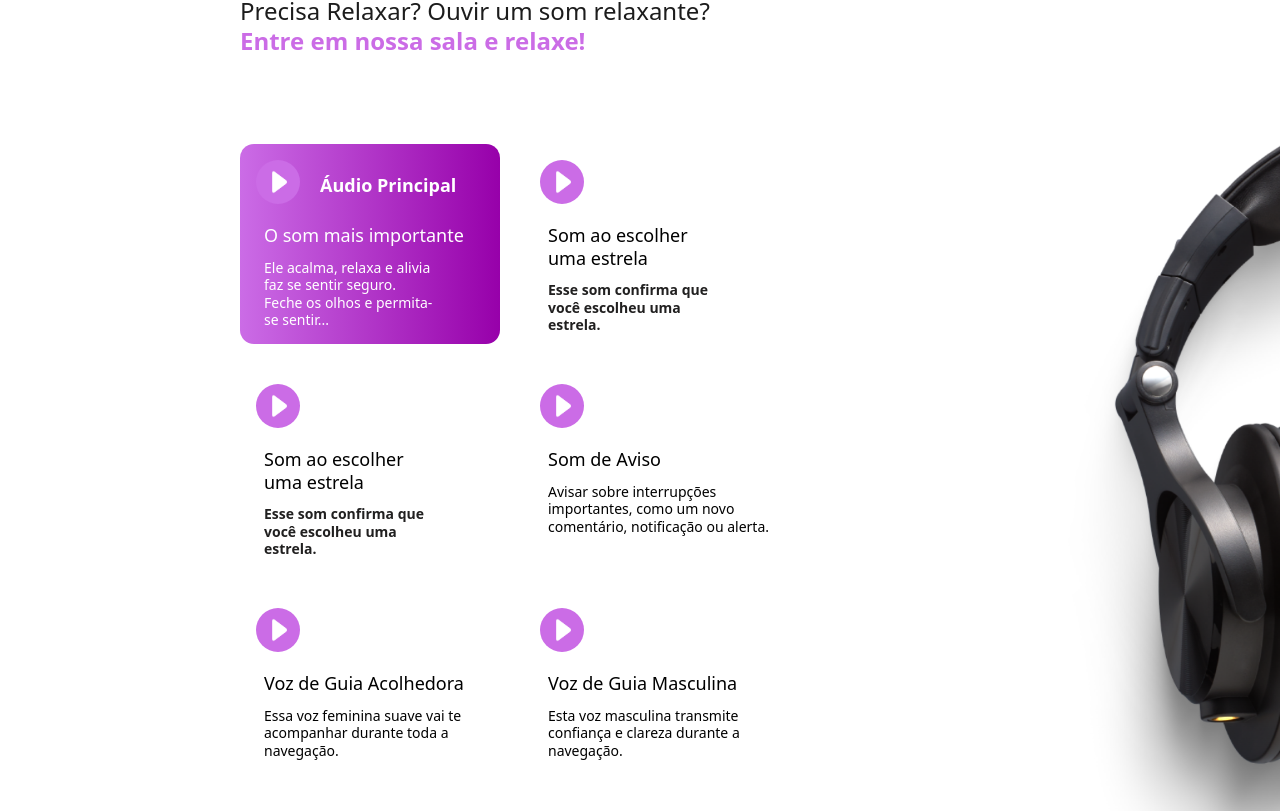
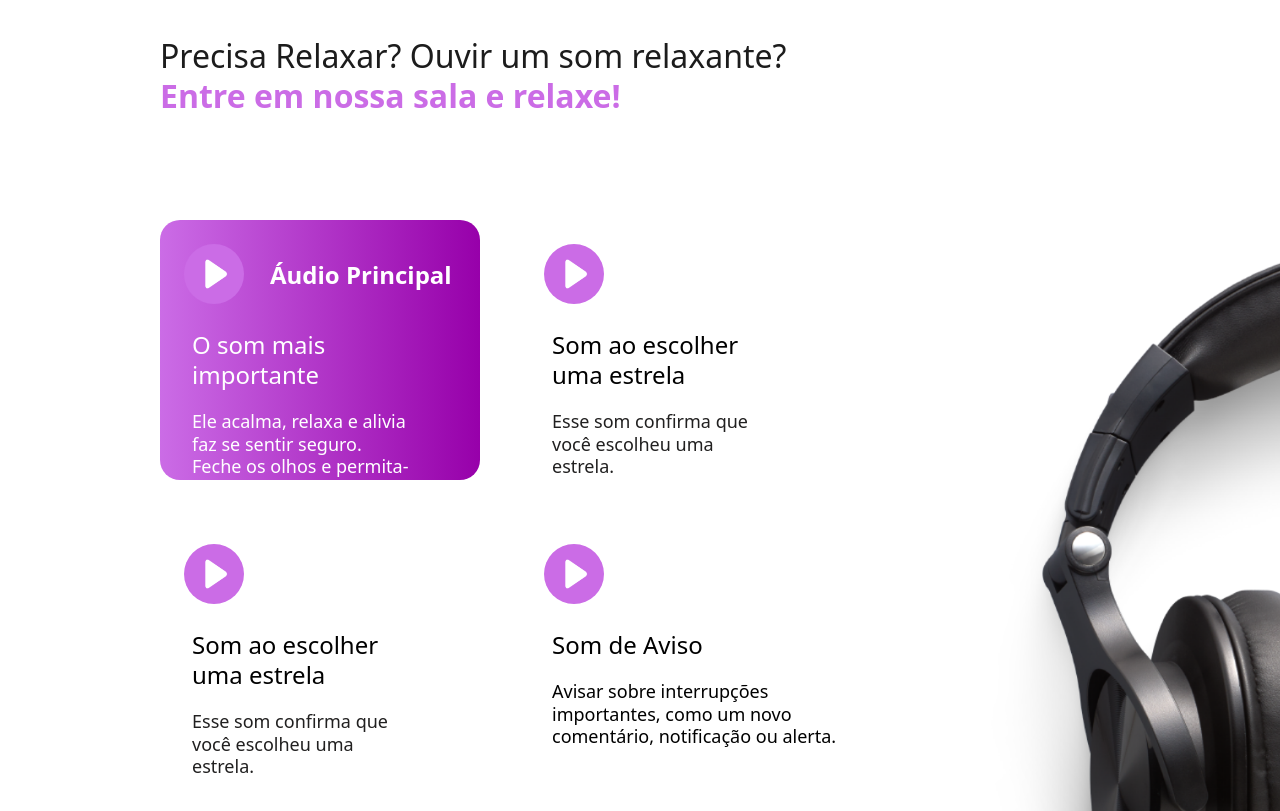
Before and after one commit to BrailleWay/frontend-nextjs-brailleway, a Next.js app: page /homepage in a window 1280 px wide. Shown: the part 3149-3960 px from the top of the page. Built offline with nearby package versions, Linux system fonts and the light colour scheme.

Commit message:
fontes atualizadas

```diff
--- a/app/ui/home/Section6.js
+++ b/app/ui/home/Section6.js
@@ -4,132 +4,126 @@ import AudioButton from "../../ui/components/AudioButton";
 
 export const Section6 = () => {
     return (
-        <div className="relative w-[1100px] h-[950px] bg-white left-[200px] top-[-40px]">
+        <div className="relative w-[1300px] h-[1150px] bg-white left-[100px] top-[-20px]">
             {/* TÍTULO NO TOPO */}
-            <div className="absolute top-[100px] left-[40px] font-medium text-[#1c1c1c] text-[24px] leading-tight z-100">
+            <div className="absolute top-[120px] left-[60px] font-medium text-[#1c1c1c] text-[32px] leading-tight z-100">
                 Precisa Relaxar? Ouvir um som relaxante? <br />
                 <span className="text-[#cb6ce6] font-semibold"> Entre em nossa sala e relaxe!</span>
             </div>
             {/* CONTEÚDO PRINCIPAL */}
-            <div className="absolute w-[950px] h-[800px] top-48 left-[40px]">
-                <div className="absolute w-[930px] h-[800px] top-0 left-0">
-                    <div className="flex flex-wrap w-[750px] items-start gap-6 absolute top-14 left-0">
+            <div className="absolute w-[1150px] h-[1000px] top-56 left-[60px]">
+                <div className="absolute w-[1130px] h-[1000px] top-0 left-0">
+                    <div className="flex flex-wrap w-[950px] items-start gap-10 absolute top-20 left-0">
                         {/* Bloco 1 */}
-                        <div className="relative w-[260px] h-[200px] rounded-[14px] overflow-hidden bg-gradient-roxo">
-                            <div className="inline-flex flex-col items-start gap-3 absolute top-[80px] left-6">
-                                <div className="relative w-[200px] font-medium text-[#fff] text-lg leading-tight">
+                        <div className="relative w-[320px] h-[260px] rounded-[20px] overflow-hidden bg-gradient-roxo">
+                            <div className="inline-flex flex-col items-start gap-5 absolute top-[110px] left-8">
+                                <div className="relative w-[250px] font-medium text-[#fff] text-2xl leading-tight">
                                     O som mais importante
                                 </div>
-                                <p className="relative w-[180px] font-normal text-[#fff] text-sm leading-tight">
+                                <p className="relative w-[220px] font-light text-[#fff] text-lg leading-tight">
                                     Ele acalma, relaxa e alivia faz se sentir seguro.<br />
                                     Feche os olhos e permita-se sentir...<br />
 
                                 </p>
                             </div>
-                            <div className="absolute w-[150px] top-[30px] left-[80px] font-semibold text-[#fff] text-lg leading-tight">
+                            <div className="absolute w-[200px] top-[40px] left-[110px] font-semibold text-[#fff] text-2xl leading-tight">
                                 Áudio Principal
                             </div>
                             <AudioButton
                                 src="/audios/Black Green Modern Playful Abstract Marketing Proposal Presentation (3) (audio-extractor.net).mp3"
-                                buttonClassName="w-[44px] h-[44px] top-4 left-4"
-                                imgClassName="w-[22px] h-6"
+                                buttonClassName="w-[60px] h-[60px] top-6 left-6"
+                                imgClassName="w-[32px] h-8"
                             />
                         </div>
                         {/* Bloco 2 */}
-                        <div className="relative w-[260px] h-[200px] bg-light-gray-2 rounded-[14px] overflow-hidden">
-                            <div className="inline-flex flex-col items-start gap-3 absolute top-[80px] left-6 ">
-
-                                <p className="relative w-[180px] font-medium text-primary text-lg leading-tight">
+                        <div className="relative w-[320px] h-[260px] bg-light-gray-2 rounded-[20px] overflow-hidden">
+                            <div className="inline-flex flex-col items-start gap-5 absolute top-[110px] left-8">
+                                <p className="relative w-[220px] font-medium text-primary text-2xl leading-tight">
                                     Som ao escolher uma estrela
                                 </p>
-                                <p className="relative w-[180px] font-semibold text-[#212020] text-sm leading-tight">
+                                <p className="relative w-[220px] font-light text-[#212020] text-lg leading-tight">
                                     Esse som confirma que você escolheu uma estrela.
                                 </p>
                             </div>
                             <AudioButton
                                 src="/audios/Black Green Modern Playful Abstract Marketing Proposal Presentation (3) (audio-extractor.net).mp3"
-                                buttonClassName="w-[44px] h-[44px] top-4 left-4"
-                                imgClassName="w-[22px] h-6"
+                                buttonClassName="w-[60px] h-[60px] top-6 left-6"
+                                imgClassName="w-[32px] h-8"
                             />
                         </div>
-
                         {/* Bloco 3 */}
-                        <div className="relative w-[260px] h-[200px] bg-light-gray-2 rounded-[14px] overflow-hidden">
-                            <div className="inline-flex flex-col items-start gap-3 absolute top-[80px] left-6 ">
-
-                                <p className="relative w-[180px] font-medium text-primary text-lg leading-tight">
+                        <div className="relative w-[320px] h-[260px] bg-light-gray-2 rounded-[20px] overflow-hidden">
+                            <div className="inline-flex flex-col items-start gap-5 absolute top-[110px] left-8">
+                                <p className="relative w-[220px] font-normal text-primary text-2xl leading-tight">
                                     Som ao escolher uma estrela
                                 </p>
-                                <p className="relative w-[180px] font-semibold text-[#212020] text-sm leading-tight">
+                                <p className="relative w-[220px] font-light text-[#212020] text-lg leading-tight">
                                     Esse som confirma que você escolheu uma estrela.
                                 </p>
                             </div>
                             <AudioButton
                                 src="/audios/Black Green Modern Playful Abstract Marketing Proposal Presentation (3) (audio-extractor.net).mp3"
-                                buttonClassName="w-[44px] h-[44px] top-4 left-4"
-                                imgClassName="w-[22px] h-6"
+                                buttonClassName="w-[60px] h-[60px] top-6 left-6"
+                                imgClassName="w-[32px] h-8"
                             />
                         </div>
-
                         {/* Bloco 4 */}
-                        <div className="relative w-[260px] h-[200px] bg-light-gray-2 rounded-[14px] overflow-hidden">
-                            <div className="inline-flex flex-col items-start gap-3 absolute top-[80px] left-6">
-                                <div className="font-medium text-primary text-lg leading-tight">
+                        <div className="relative w-[320px] h-[260px] bg-light-gray-2 rounded-[20px] overflow-hidden">
+                            <div className="inline-flex flex-col items-start gap-5 absolute top-[110px] left-8">
+                                <div className="font-medium text-primary text-2xl leading-tight">
                                     Som de Aviso
                                 </div>
-                                <p className="font-normal text-text text-sm leading-tight">
+                                <p className="font-light text-text text-lg leading-tight">
                                     Avisar sobre interrupções importantes, como um novo comentário, notificação ou alerta.
                                 </p>
                             </div>
                             <AudioButton
                                 src="/audios/Black Green Modern Playful Abstract Marketing Proposal Presentation (3) (audio-extractor.net).mp3"
-                                buttonClassName="w-[44px] h-[44px] top-4 left-4"
-                                imgClassName="w-[22px] h-6"
+                                buttonClassName="w-[60px] h-[60px] top-6 left-6"
+                                imgClassName="w-[32px] h-8"
                             />
                         </div>
                         {/* Bloco 5 */}
-                        <div className="relative w-[260px] h-[200px] bg-light-gray-2 rounded-[14px] overflow-hidden">
-                            <div className="inline-flex flex-col items-start gap-3 absolute top-[80px] left-6">
-                                <div className="font-medium text-primary text-lg leading-tight">
+                        <div className="relative w-[320px] h-[260px] bg-light-gray-2 rounded-[20px] overflow-hidden">
+                            <div className="inline-flex flex-col items-start gap-5 absolute top-[110px] left-8">
+                                <div className="font-medium text-primary text-2xl leading-tight">
                                     Voz de Guia Acolhedora
                                 </div>
-                                <p className="font-normal text-text text-sm leading-tight">
+                                <p className="font-light text-text text-lg leading-tight">
                                     Essa voz feminina suave vai te acompanhar durante toda a navegação.
                                 </p>
                             </div>
                             <AudioButton
                                 src="/audios/Black Green Modern Playful Abstract Marketing Proposal Presentation (3) (audio-extractor.net).mp3"
-                                buttonClassName="w-[44px] h-[44px] top-4 left-4"
-                                imgClassName="w-[22px] h-6"
+                                buttonClassName="w-[60px] h-[60px] top-6 left-6"
+                                imgClassName="w-[32px] h-8"
                             />
                         </div>
                         {/* Bloco 6 */}
-                        <div className="relative w-[260px] h-[200px] bg-light-gray-2 rounded-[14px] overflow-hidden">
-                            <div className="inline-flex flex-col items-start gap-3 absolute top-[80px] left-6">
-                                <div className="font-medium text-primary text-lg leading-tight">
+                        <div className="relative w-[320px] h-[260px] bg-light-gray-2 rounded-[20px] overflow-hidden">
+                            <div className="inline-flex flex-col items-start gap-5 absolute top-[110px] left-8">
+                                <div className="font-medium text-primary text-2xl leading-tight">
                                     Voz de Guia Masculina
                                 </div>
-                                <p className="font-normal text-text text-sm leading-tight">
-                                    Esta voz masculina transmite confiança e clareza durante a navegação.
+                                <p className="font-light text-text text-lg leading-tight">
+                                    Esta voz feminina transmite confiança e clareza durante a navegação.
                                 </p>
                             </div>
                             <AudioButton
                                 src="/audios/Black Green Modern Playful Abstract Marketing Proposal Presentation (3) (audio-extractor.net).mp3"
-                                buttonClassName="w-[44px] h-[44px] top-4 left-4"
-                                imgClassName="w-[22px] h-6"
+                                buttonClassName="w-[60px] h-[60px] top-6 left-6"
+                                imgClassName="w-[32px] h-8"
                             />
                         </div>
-
-
                         <p></p>
-                        <p></p>
+                         <p></p> <p></p>
                         {/* BOTÃO */}
-                        <div style={{ fontWeight: 400, fontFamily: 'inter, sans-serif', marginTop: 24 }}>
-                            <Button>Ouça mais</Button>
+                        <div style={{ fontWeight: 400, fontFamily: 'inter, sans-serif', marginTop: 32 }}>
+                            <Button >Ouça mais</Button>
                         </div>
                     </div>
                     <img
-                        className="absolute w-[800px] h-[780px] top-0 left-[800px] object-cover"
+                        className="absolute w-[950] h-[950px] top-10 left-[800px] object-cover"
                         alt="Image"
                         src="/imgHome/FoneDeOuvido.png"
                     />
```
Also changed, not shown: app/ui/home/Section5.js (+4 -4 lines).
